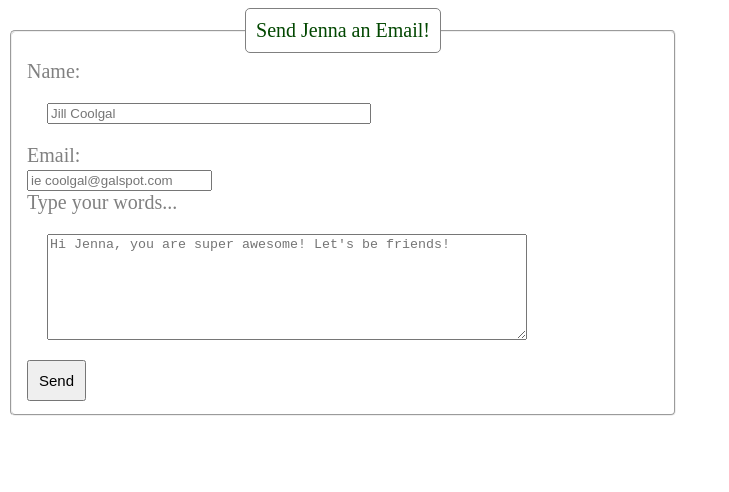
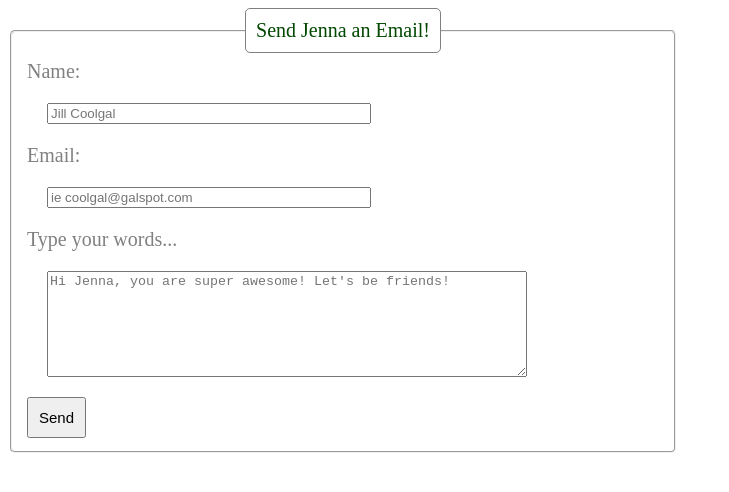
Before and after one commit to jenna-chestnut/formspree-drill, a plain HTML site: page index.html in a window 1280 px wide. Shown: the whole page, without its empty margins (0-729 px from the left). Drawn offline with Linux system fonts and the light colour scheme.

Commit message:
Another bug + CSS

```diff
--- a/index.html
+++ b/index.html
@@ -20,6 +20,7 @@
         <label class="email" for="emailtosend">Type your words...</label>
         <textarea
           id="emailtosend"
+          name="message"
           placeholder="Hi Jenna, you are super awesome! Let's be friends!"
         ></textarea>
 
--- a/main.css
+++ b/main.css
@@ -22,7 +22,8 @@ fieldset {
   color: grey;
 }
 
-input[type="text"] {
+input[type="text"],
+input[type="email"] {
   margin: 20px;
   width: 50%;
 }
```
